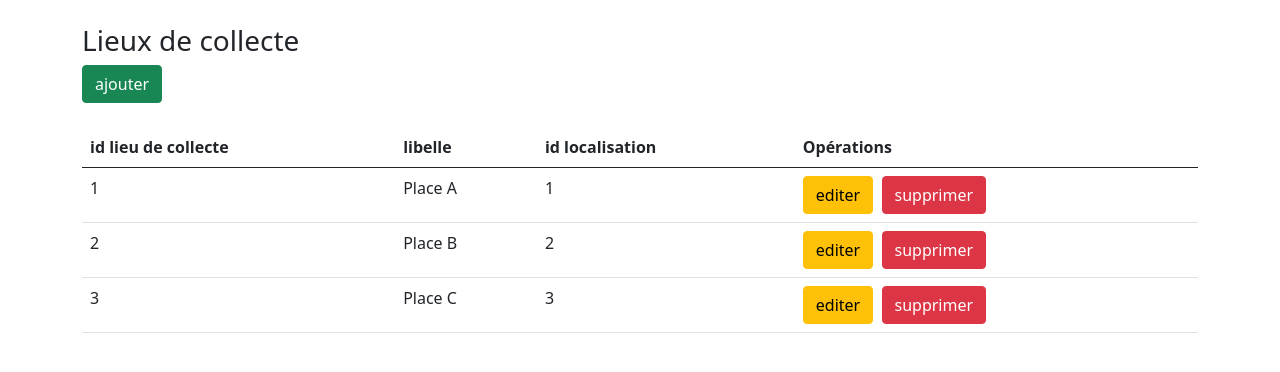
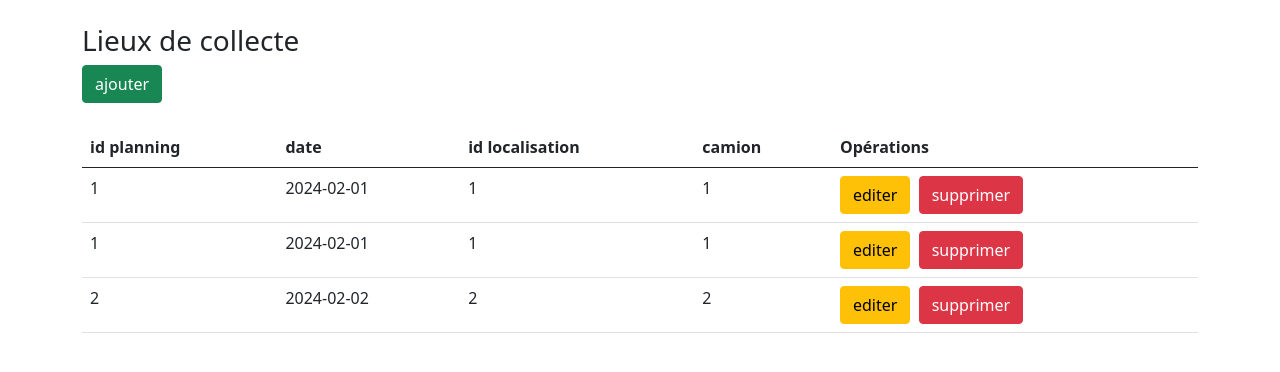
Before and after one commit to EmileCap/Trida, a Flask app: page /lieux_collecte/show in a window 1280 px wide. Shown: the part 74-446 px from the top of the page. Run offline with Flask 3, Linux system fonts and the light colour scheme; data comes from the database, SQL or seed files in the repository; some libraries are stand-ins or nearby versions.

Commit message:
version pas bug

```diff
--- a/app.py
+++ b/app.py
@@ -93,7 +93,7 @@ def show_layout():  # put application's code here
 @app.route('/lieux_collecte/show', methods=['GET'])
 def show_lieux_collecte():
     mycursor = get_db().cursor()
-    sql=''' SELECT * FROM lieux_collecte;'''
+    sql=''' SELECT * FROM planning JOIN passe ON planning.id_tournee = passe.id_tournee;'''
     mycursor.execute(sql)
     lieu = mycursor.fetchall()
     return render_template('/lieux_collecte/show_lieux_collecte.html', lieux_collecte=lieu)
--- a/templates/lieux_collecte/show_lieux_collecte.html
+++ b/templates/lieux_collecte/show_lieux_collecte.html
@@ -14,16 +14,17 @@
 <table class="table table-hover ">
     <thead class="thead-dark">
         <tr>
-            <th>id lieu de collecte</th><th>libelle</th><th>id localisation</th><th>Opérations</th>
+            <th>id planning</th><th>date</th><th>id localisation</th><th>camion</th><th>Opérations</th>
         </tr>
     </thead>
     <tbody>
     {% if lieux_collecte | length >= 1 %}
         {% for ligne in lieux_collecte %}
            <tr>
-               <td>{{ ligne.id_lieu_de_collecte }}</td>
-               <td>{{ ligne.libelle_lieu_de_collecte}}</td>
-               <td>{{ ligne.id_localisation}}</td>
+               <td>{{ ligne.id_tournee }}</td>
+               <td>{{ ligne.date_de_la_tournee}}</td>
+               <td>{{ ligne.id_centre_de_tri}}</td>
+               <td>{{ ligne.id_camion }}</td>
                <td>
                    <a class="btn btn-warning" href="/lieux_collecte/edit?id={{ ligne.id_lieu_de_collecte}}">editer</a>&nbsp;
                    <a class="btn btn-danger" href="/lieux_collecte/delete?id={{ ligne.id }}&nomSport={{ ligne.nomSport |urlencode }}" >supprimer</a>
```
